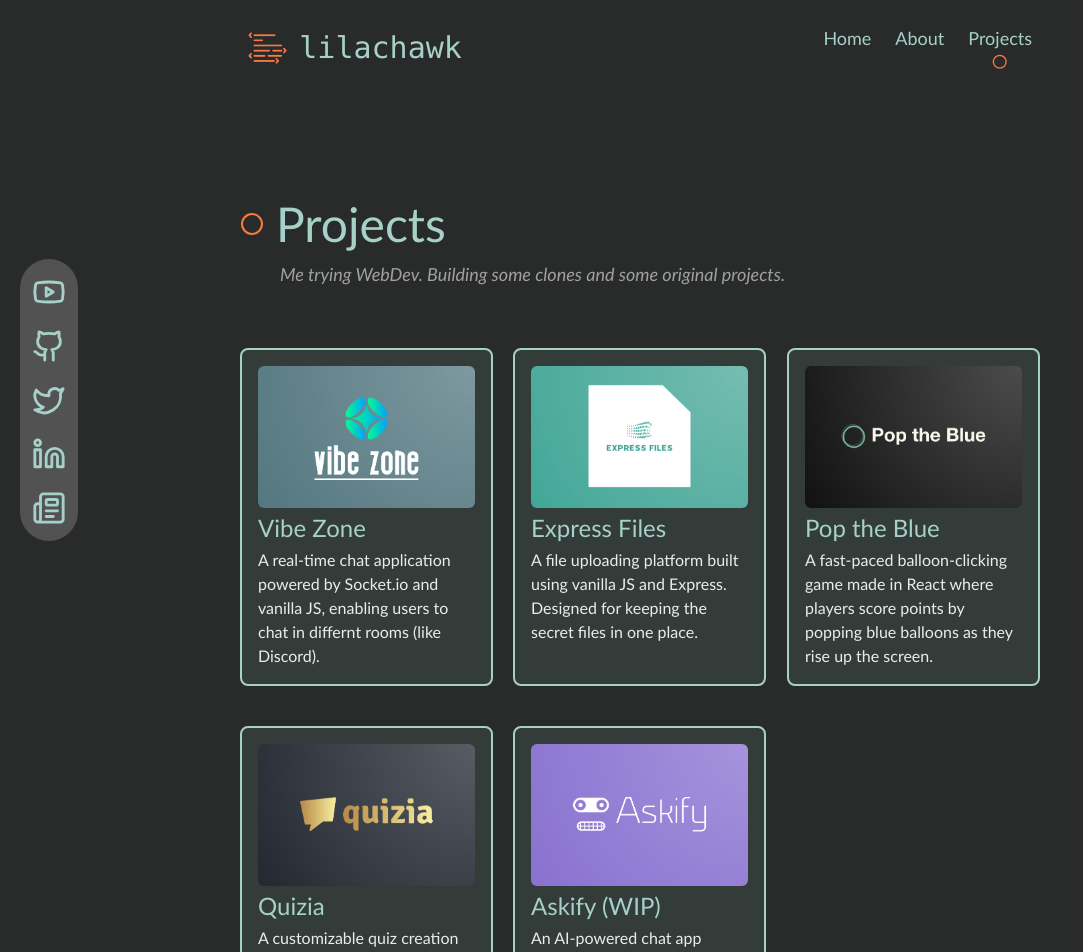
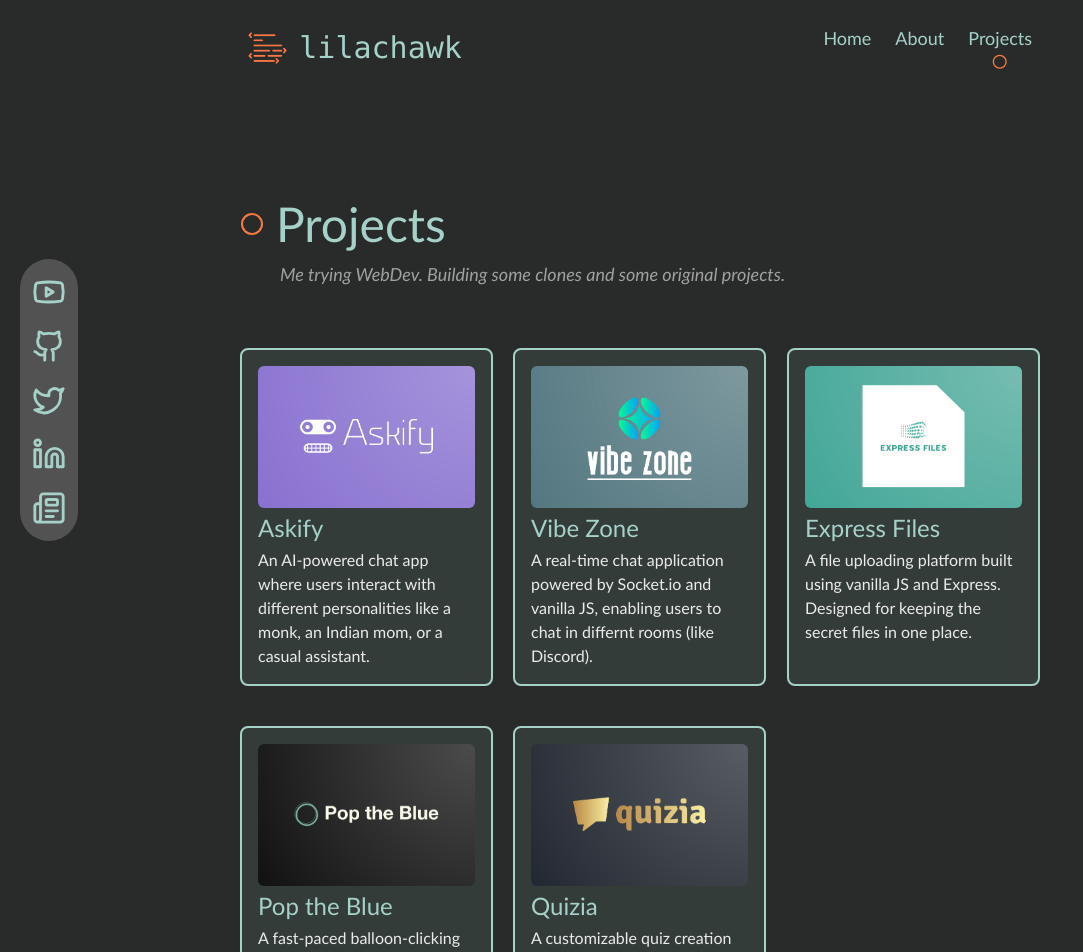
Before and after one commit to RudraPatel5435/portfolio, a React (Vite) app: page /projects in a window 1280 px wide. Shown: the top 952 px of the page, without its empty margins (0-1083 px from the left). Built offline with nearby package versions, Linux system fonts and the light colour scheme.

Commit message:
askify changes

```diff
--- a/src/constants/projects.js
+++ b/src/constants/projects.js
@@ -5,6 +5,17 @@
 import quizia from '../assets/quizia.png'
 
 export const projects = [
+    {
+        name: "Askify",
+        url: 'askify',
+        one: "An AI-powered chat app where users interact with different personalities like a monk, an Indian mom, or a casual assistant.",
+        desc: "Askify is my first crack at Next JS (I have mixed feeling about it). It lets users chat with AI personas whether you're looking for calm advice from a monk, witty responses from an Indian mom, or straightforward help from a normal assistant. It integrates Gemini API for the AI.",
+        year: "2025",
+        tech: ["Next JS", "Tailwind CSS", "Gemini API"],
+        git: "https://github.com/RudraPatel5435/askify",
+        link: "https://askify-mocha.vercel.app/chat",
+        img: askify
+    },
     {
         name: "Vibe Zone",
         url: "vibezone",
@@ -49,15 +60,4 @@
         link: "",
         img: quizia
     },
-    {
-        name: "Askify (WIP)",
-        url: 'askify',
-        one: "An AI-powered chat app where users interact with different personalities like a monk, an Indian mom, or a casual assistant.",
-        desc: "Askify is my first crack at Next JS (I have mixed feeling about it). It lets users chat with AI personas whether you're looking for calm advice from a monk, witty responses from an Indian mom, or straightforward help from a normal assistant. It integrates Gemini API for the AI. It also allows to generate notes just by typing the topic.",
-        year: "2025",
-        tech: ["Next JS", "Tailwind CSS", "Gemini API"],
-        git: "https://github.com/RudraPatel5435/askify",
-        link: "https://askify-mocha.vercel.app/chat",
-        img: askify
-    },
 ]
```
